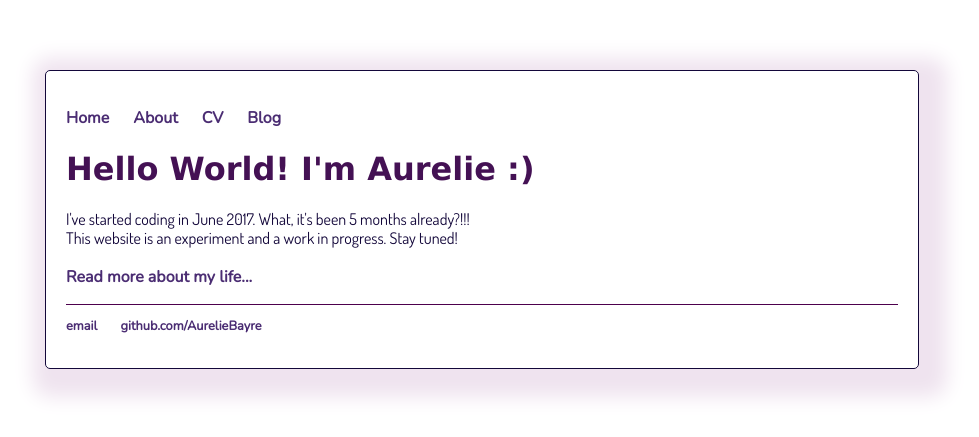
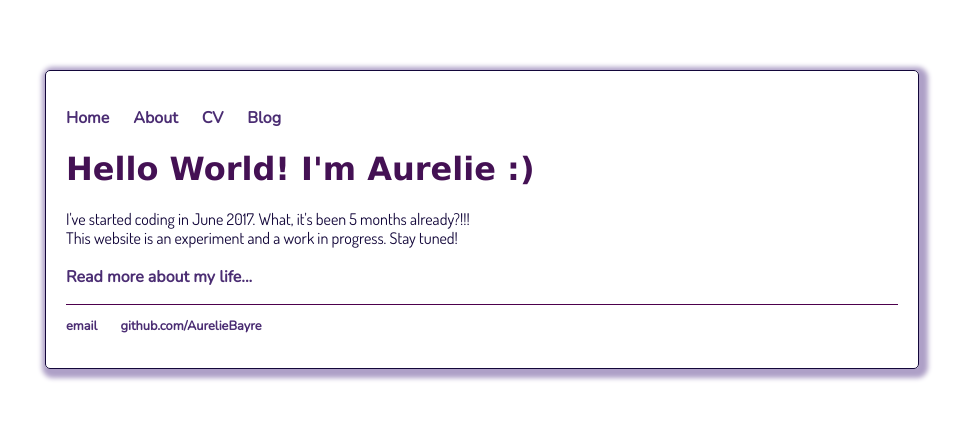
Before and after one commit to AurelieBayre/aurelieBayre.github.io, a Jekyll site: the page built from index.html, in a window 1280 px wide. Shown: the top 437 px of the page, without its empty margins (158-1137 px from the left). Built offline with Jekyll 4.4.1, drawn with Linux system fonts in a browser that asks for light colours.

Commit message:
Update main.css

```diff
--- a/css/main.css
+++ b/css/main.css
@@ -3,7 +3,7 @@ body {
     border-width: 1px;
     border-color: #13073A;
     border-radius: 5px;
-    box-shadow: 8px 8px 20px 20px #efe3ef;
+    box-shadow: 3px 3px 5px 6px #AEA0C7;
     margin: 70px auto;
     padding: 20px;
     width: 65%;
```
